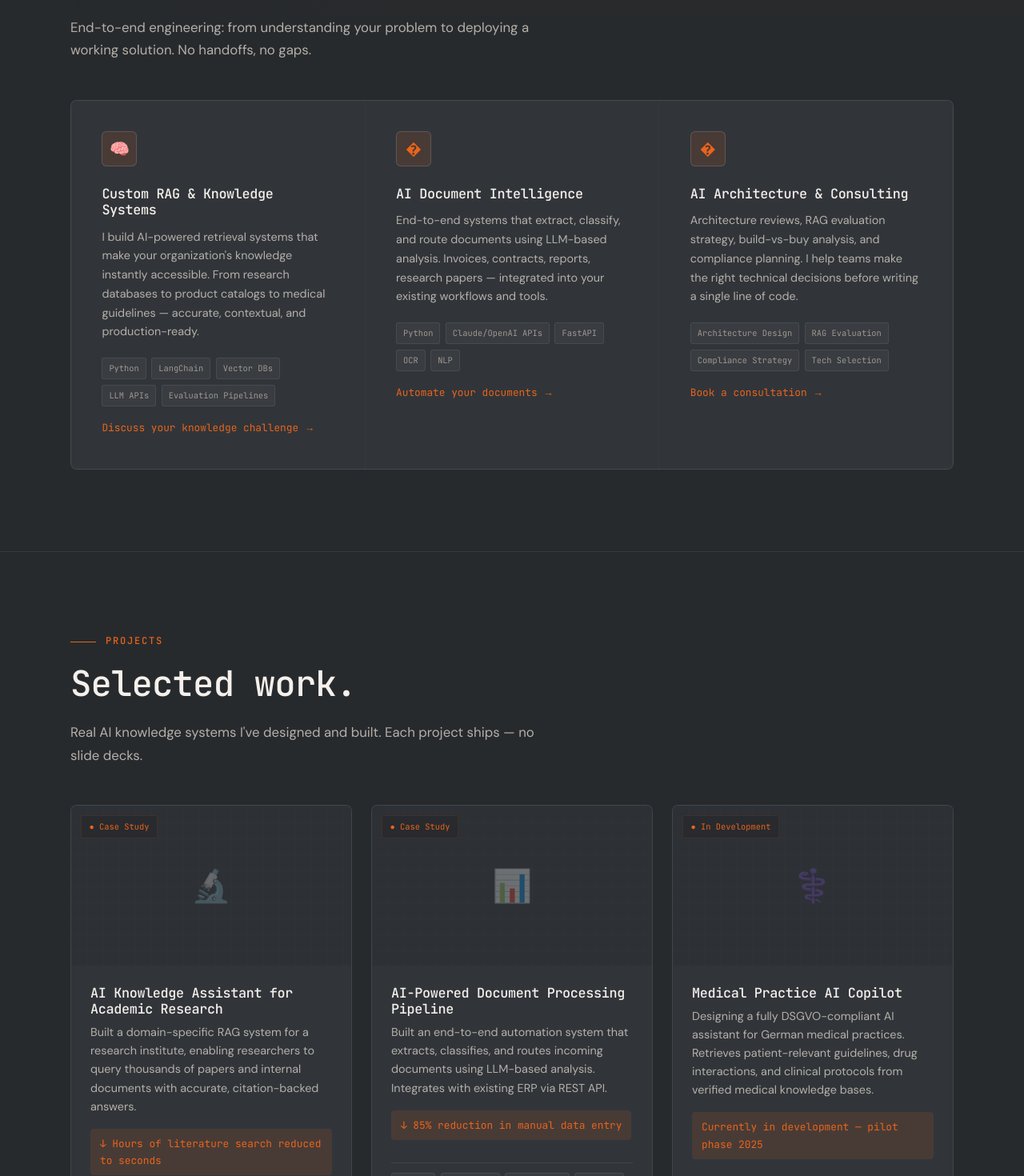
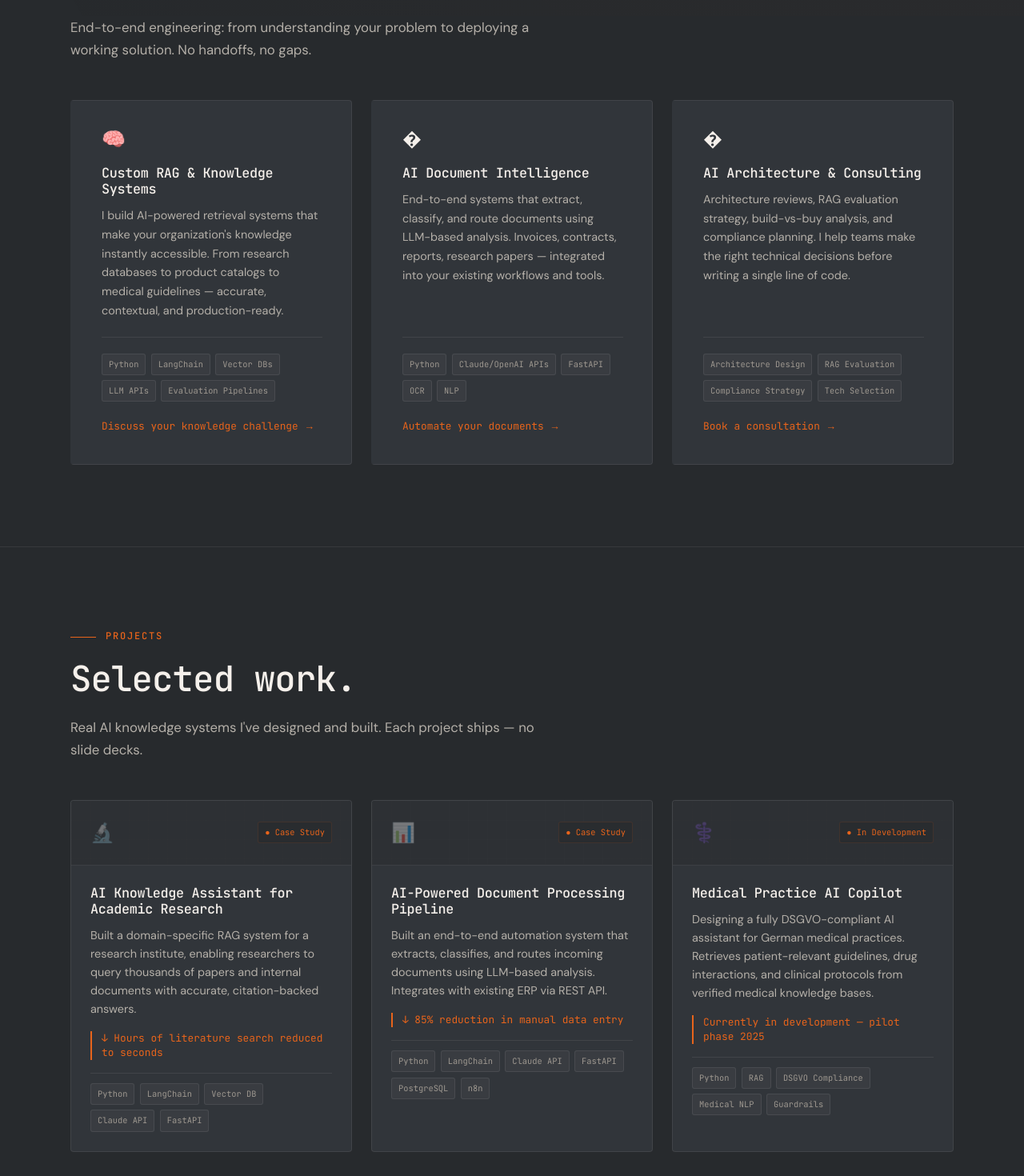
Before and after one commit to MarcelKueck/mdkengineering, a Next.js app: page / in a window 1280 px wide. Shown: the part 1180-2650 px from the top of the page at 80% size. Built offline with nearby package versions, Linux system fonts and the light colour scheme.

Commit message:
updated card elements

```diff
--- a/src/app/home.module.css
+++ b/src/app/home.module.css
@@ -214,55 +214,34 @@
 /* Services */
 .servicesGrid {
   display: grid;
-  grid-template-columns: repeat(auto-fit, minmax(280px, 1fr));
-  gap: 1px;
-  background: var(--border);
-  border: 1px solid var(--border);
-  border-radius: 8px;
-  overflow: hidden;
+  grid-template-columns: repeat(auto-fit, minmax(300px, 1fr));
+  gap: 1.5rem;
   margin-top: 3rem;
 }
 
 .serviceCard {
   background: var(--bg-card);
-  padding: clamp(1.75rem, 3vw, 2.5rem);
+  border: 1px solid var(--border);
+  border-left: 3px solid transparent;
+  border-radius: 4px;
+  padding: clamp(1.75rem, 3vw, 2.25rem);
   transition: var(--transition);
   position: relative;
+  display: flex;
+  flex-direction: column;
 }
 
 .serviceCard:hover {
   background: var(--bg-card-hover);
-}
-
-.serviceCard::before {
-  content: '';
-  position: absolute;
-  top: 0;
-  left: 0;
-  width: 100%;
-  height: 2px;
-  background: var(--accent);
-  transform: scaleX(0);
-  transform-origin: left;
-  transition: var(--transition);
-}
-
-.serviceCard:hover::before {
-  transform: scaleX(1);
+  border-left-color: var(--accent);
+  border-color: var(--border-hover);
+  border-left-color: var(--accent);
 }
 
 .serviceIcon {
-  width: 44px;
-  height: 44px;
-  border: 1px solid var(--border-hover);
-  border-radius: 6px;
-  display: flex;
-  align-items: center;
-  justify-content: center;
-  margin-bottom: 1.5rem;
-  font-size: 1.25rem;
-  color: var(--accent);
-  background: var(--accent-dim);
+  font-size: 1.5rem;
+  margin-bottom: 1.25rem;
+  line-height: 1;
 }
 
 .serviceCard h3 {
@@ -281,6 +260,9 @@
   display: flex;
   flex-wrap: wrap;
   gap: 0.4rem;
+  margin-top: auto;
+  padding-top: 1.25rem;
+  border-top: 1px solid var(--border);
 }
 
 .serviceLink {
@@ -290,7 +272,7 @@
   display: inline-flex;
   align-items: center;
   gap: 0.4rem;
-  margin-top: 1rem;
+  margin-top: 1.25rem;
   transition: var(--transition);
 }
 
@@ -309,7 +291,7 @@
 .projectCard {
   background: var(--bg-card);
   border: 1px solid var(--border);
-  border-radius: 8px;
+  border-radius: 4px;
   overflow: hidden;
   transition: var(--transition);
   cursor: pointer;
@@ -317,50 +299,50 @@
 
 .projectCard:hover {
   border-color: var(--border-hover);
-  transform: translateY(-4px);
-  box-shadow: 0 12px 48px rgba(0, 0, 0, 0.3);
+}
+
+.projectCard:hover .projectImageIcon {
+  opacity: 0.5;
 }
 
 .projectImage {
   width: 100%;
-  height: 200px;
+  padding: 1.25rem 1.5rem;
   background: var(--bg-secondary);
   position: relative;
-  overflow: hidden;
   display: flex;
   align-items: center;
-  justify-content: center;
+  gap: 1rem;
+  border-bottom: 1px solid var(--border);
 }
 
 .projectImagePattern {
   position: absolute;
   inset: 0;
-  opacity: 0.15;
+  opacity: 0.08;
   background-image:
     linear-gradient(rgba(245, 240, 235, 0.1) 1px, transparent 1px),
     linear-gradient(90deg, rgba(245, 240, 235, 0.1) 1px, transparent 1px);
-  background-size: 20px 20px;
+  background-size: 24px 24px;
 }
 
 .projectImageIcon {
-  font-size: 2.5rem;
-  opacity: 0.3;
+  font-size: 1.5rem;
+  opacity: 0.35;
   z-index: 1;
+  transition: var(--transition);
 }
 
 .projectStatus {
-  position: absolute;
-  top: 12px;
-  left: 12px;
   font-family: var(--font-mono);
   font-size: 0.65rem;
   color: var(--accent);
-  background: rgba(39, 42, 45, 0.8);
-  backdrop-filter: blur(8px);
-  padding: 0.3rem 0.6rem;
+  background: rgba(39, 42, 45, 0.6);
+  padding: 0.25rem 0.5rem;
   border-radius: 3px;
   border: 1px solid var(--accent-dim);
   z-index: 2;
+  margin-left: auto;
 }
 
 .projectBody {
@@ -369,7 +351,7 @@
 
 .projectCard h3 {
   font-size: 1.05rem;
-  margin-bottom: 0.5rem;
+  margin-bottom: 0.75rem;
 }
 
 .projectDesc {
@@ -383,11 +365,11 @@
   font-family: var(--font-mono);
   font-size: 0.8rem;
   color: var(--accent);
-  background: var(--accent-dim);
-  padding: 0.5rem 0.75rem;
-  border-radius: 4px;
+  padding-left: 0.75rem;
+  border-left: 2px solid var(--accent);
   margin-bottom: 1rem;
-  display: inline-block;
+  display: block;
+  line-height: 1.4;
 }
 
 .projectTags {
@@ -525,7 +507,7 @@
 .blogCard {
   background: var(--bg-card);
   border: 1px solid var(--border);
-  border-radius: 8px;
+  border-radius: 4px;
   padding: 1.75rem;
   transition: var(--transition);
   cursor: pointer;
@@ -535,7 +517,6 @@
 
 .blogCard:hover {
   border-color: var(--border-hover);
-  transform: translateY(-2px);
 }
 
 .blogCard::after {
--- a/src/app/projects/projects.module.css
+++ b/src/app/projects/projects.module.css
@@ -7,7 +7,7 @@
 .projectCard {
   background: var(--bg-card);
   border: 1px solid var(--border);
-  border-radius: 8px;
+  border-radius: 4px;
   overflow: hidden;
   transition: var(--transition);
   cursor: pointer;
@@ -16,50 +16,50 @@
 
 .projectCard:hover {
   border-color: var(--border-hover);
-  transform: translateY(-4px);
-  box-shadow: 0 12px 48px rgba(0, 0, 0, 0.3);
+}
+
+.projectCard:hover .projectImageIcon {
+  opacity: 0.5;
 }
 
 .projectImage {
   width: 100%;
-  height: 200px;
+  padding: 1.25rem 1.5rem;
   background: var(--bg-secondary);
   position: relative;
-  overflow: hidden;
   display: flex;
   align-items: center;
-  justify-content: center;
+  gap: 1rem;
+  border-bottom: 1px solid var(--border);
 }
 
 .projectImagePattern {
   position: absolute;
   inset: 0;
-  opacity: 0.15;
+  opacity: 0.08;
   background-image:
     linear-gradient(rgba(245, 240, 235, 0.1) 1px, transparent 1px),
     linear-gradient(90deg, rgba(245, 240, 235, 0.1) 1px, transparent 1px);
-  background-size: 20px 20px;
+  background-size: 24px 24px;
 }
 
 .projectImageIcon {
-  font-size: 2.5rem;
-  opacity: 0.3;
+  font-size: 1.5rem;
+  opacity: 0.35;
   z-index: 1;
+  transition: var(--transition);
 }
 
 .projectStatus {
-  position: absolute;
-  top: 12px;
-  left: 12px;
   font-family: var(--font-mono);
   font-size: 0.65rem;
   color: var(--accent);
-  background: rgba(39, 42, 45, 0.8);
-  backdrop-filter: blur(8px);
-  padding: 0.3rem 0.6rem;
+  background: rgba(39, 42, 45, 0.6);
+  padding: 0.25rem 0.5rem;
   border-radius: 3px;
   border: 1px solid var(--accent-dim);
   z-index: 2;
+  margin-left: auto;
 }
 
 .projectBody {
@@ -68,7 +68,7 @@
 
 .projectCard h3 {
   font-size: 1.05rem;
-  margin-bottom: 0.5rem;
+  margin-bottom: 0.75rem;
 }
 
 .projectDesc {
@@ -82,11 +82,11 @@
   font-family: var(--font-mono);
   font-size: 0.8rem;
   color: var(--accent);
-  background: var(--accent-dim);
-  padding: 0.5rem 0.75rem;
-  border-radius: 4px;
+  padding-left: 0.75rem;
+  border-left: 2px solid var(--accent);
   margin-bottom: 1rem;
-  display: inline-block;
+  display: block;
+  line-height: 1.4;
 }
 
 .projectTags {
```
Also changed, not shown: src/app/services/services.module.css (+7 -17 lines).
